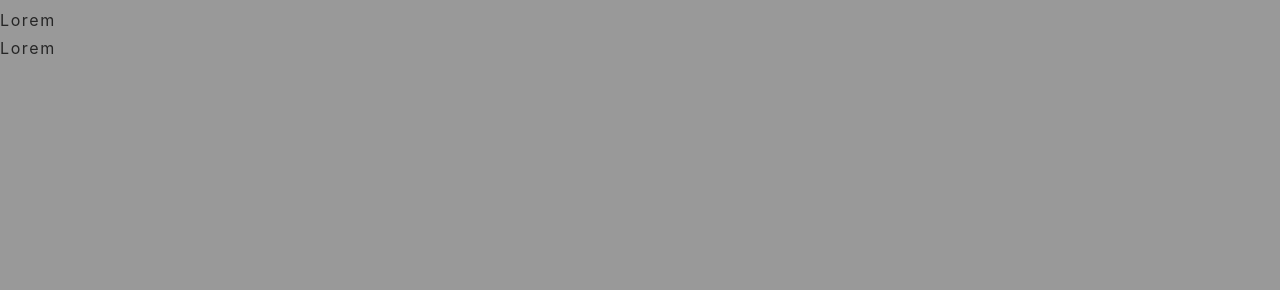
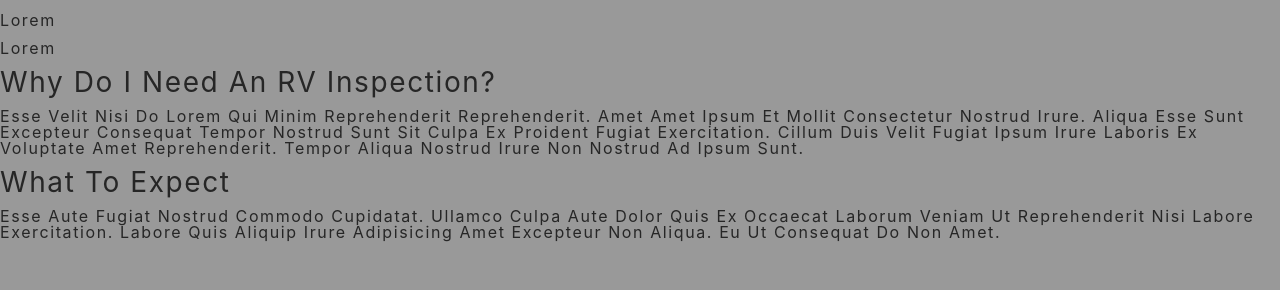
Before and after one commit to Nick-Sachau/Clancy, a React (Create React App) app: page /about in a window 1280 px wide. Shown: the part 335-625 px from the top of the page. Built offline with nearby package versions, Linux system fonts and the light colour scheme.

Commit message:
about and services edited

```diff
--- a/src/Pages/About.jsx
+++ b/src/Pages/About.jsx
@@ -16,11 +16,29 @@ const About = () => {
         deserunt proident incididunt adipisicing ipsum eu. Nisi enim incididunt
         in dolor. Eiusmod et enim est ut et occaecat esse amet id tempor.
       </h4>
+
       <h3>Certifications</h3>
       <h4>lorem</h4>
       <h4>lorem</h4>
       <h4>lorem</h4>
       <h4>lorem</h4>
+
+      <h3>Why do I need an RV inspection?</h3>
+      <h4>
+        Esse velit nisi do Lorem qui minim reprehenderit reprehenderit. Amet
+        amet ipsum et mollit consectetur nostrud irure. Aliqua esse sunt
+        excepteur consequat tempor nostrud sunt sit culpa ex proident fugiat
+        exercitation. Cillum duis velit fugiat ipsum irure laboris ex voluptate
+        amet reprehenderit. Tempor aliqua nostrud irure non nostrud ad ipsum
+        sunt.
+      </h4>
+      <h3>What to expect</h3>
+      <h4>
+        Esse aute fugiat nostrud commodo cupidatat. Ullamco culpa aute dolor
+        quis ex occaecat laborum veniam ut reprehenderit nisi labore
+        exercitation. Labore quis aliquip irure adipisicing amet excepteur non
+        aliqua. Eu ut consequat do non amet.
+      </h4>
     </div>
   );
 };
```
